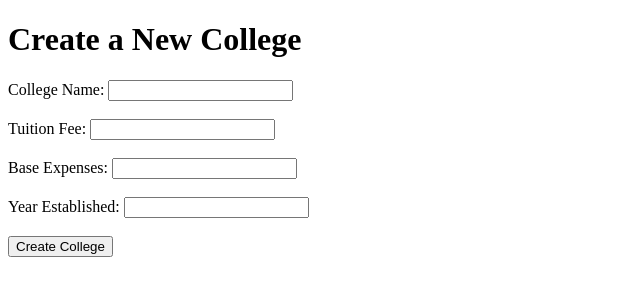
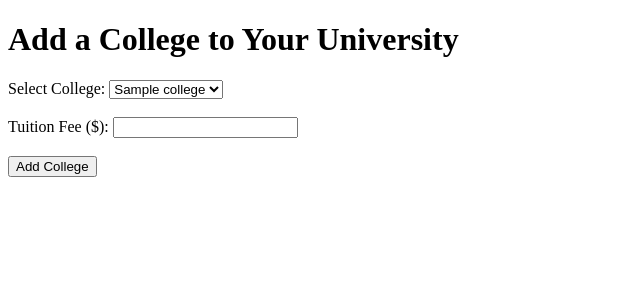
Before and after one commit to dan123-byte/university_simulator_project, a Flask app: template templates/create_college.html in a window 1280 px wide. Shown: the top 300 px of the page, without its empty margins (0-640 px from the left). Run offline with Flask 3, Linux system fonts and the light colour scheme; the template is opened without the code that fills it: most values are stand-ins (such as "Sample title", 1, 10 or a date in 2020).

Commit message:
Fix errors in the Home Page and Create College Page

```diff
--- a/app.py
+++ b/app.py
@@ -1,6 +1,7 @@
 from flask import Flask, request, jsonify, render_template, redirect, url_for
 from university import University, College, Program, StudentStats, FacultyStats
 from simulator import run_semester, view_status, create_program, hire_faculty, admit_students_roll, save_game, load_game
+from data.choices import colleges
 
 app = Flask(__name__)
 
@@ -16,8 +17,7 @@ def home():
 def status_page():
     if not university:
         return redirect(url_for("home"))
-    data = view_status(university)
-    return render_template("status.html", data=data)
+    return render_template("status.html", data=university)
 
 @app.route("/new_university", methods=["POST"])
 def new_university():
@@ -32,14 +32,25 @@ def new_university():
 def create_college_page():
     global university
     if request.method == "POST":
-        name = request.form.get("name", "New College")
-        tuition_fee = int(request.form.get("tuition_fee", 20000))
-        base_expenses = int(request.form.get("base_expenses", 50000))
-        year_established = int(request.form.get("year_established", 1900))
-        college = College(name, tuition_fee, base_expenses, year_established)
-        university.colleges.append(college)
+        college_id = int(request.form.get("college_id"))
+        tuition_fee = int(request.form.get("tuition_fee"))
+
+        chosen_college = next((c for c in colleges if c.id == college_id), None)
+        if chosen_college:
+            if any(c.id == chosen_college.id for c in university.colleges):
+                return redirect(url_for("status_page"))
+
+            college = College(
+                id=chosen_college.id,
+                name=chosen_college.name,
+                year_established=university.year_date,
+                tuition_fee=tuition_fee,
+                base_expenses=chosen_college.base_expenses
+            )
+            university.colleges.append(college)
         return redirect(url_for("status_page"))
-    return render_template("create_college.html")
+
+    return render_template("create_college.html", colleges=colleges)
 
 @app.route("/create_program", methods=["GET", "POST"])
 def create_program_page():
--- /dev/null
+++ b/data/choices.py
@@ -0,0 +1,25 @@
+from university import University, College, Program, StudentStats, FacultyStats
+
+#   College(1, "name", year_established, tuition_fee, base_expenses),
+colleges = [
+    College(1, "Engineering", 1990, 50000, 20000),
+    College(2, "Business", 1985, 45000, 18000),
+    College(3, "Arts", 1970, 30000, 15000),
+    College(4, "Medicine", 2000, 60000, 25000),
+    College(5, "Law", 1995, 55000, 22000),
+    College(6, "Science", 1980, 40000, 18000),
+    College(7, "Education", 1975, 35000, 16000),
+    College(8, "Architecture", 2005, 52000, 20000),
+    College(9, "Music", 1965, 30000, 14000),
+    College(10, "Social Sciences", 1992, 38000, 17000),
+    College(11, "Pharmacy", 1998, 45000, 20000),
+    College(12, "Nursing", 2002, 40000, 18000),
+    College(13, "Fine Arts", 1978, 33000, 15000),
+    College(14, "Computer Science", 1995, 50000, 21000),
+    College(15, "Journalism", 1985, 36000, 16000),
+    College(16, "Environmental Studies", 2001, 42000, 19000),
+    College(17, "Mathematics", 1980, 38000, 17000),
+    College(18, "Psychology", 1990, 40000, 18000),
+    College(19, "Political Science", 1985, 39000, 17000),
+    College(20, "Economics", 1992, 45000, 20000),
+]
--- a/simulator.py
+++ b/simulator.py
@@ -3,6 +3,7 @@ import random
 import json
 
 def run_semester(university):
+    university.year_date += 1
     university.year += 1
     university.university_points = 0
 
--- a/templates/create_college.html
+++ b/templates/create_college.html
@@ -5,47 +5,22 @@
         <title>Create College</title>
     </head>
     <body>
-    <h1>Create a New College</h1>
+        <h1>Add a College to Your University</h1>
 
-    <form id="createCollegeForm">
-        <label for="name">College Name:</label>
-        <input type="text" id="name" name="name" required><br><br>
+        <form method="POST">
+            <label for="college_id">Select College:</label>
+            <select id="college_id" name="college_id" required>
+                {% for college in colleges %}
+                <option value="{{ college.id }}">
+                    {{ college.name }}
+                </option>
+                {% endfor %}
+            </select><br><br>
 
-        <label for="tuition_fee">Tuition Fee:</label>
+            <label for="tuition_fee">Tuition Fee ($):</label>
             <input type="number" id="tuition_fee" name="tuition_fee" required><br><br>
 
-        <label for="base_expenses">Base Expenses:</label>
-        <input type="number" id="base_expenses" name="base_expenses" required><br><br>
-
-        <label for="year_established">Year Established:</label>
-        <input type="number" id="year_established" name="year_established"><br><br>
-
-        <button type="submit">Create College</button>
+            <button type="submit">Add College</button>
         </form>
-
-    <p id="response"></p>
-
-    <script>
-        const form = document.getElementById("createCollegeForm");
-        form.addEventListener("submit", async (e) => {
-            e.preventDefault();
-
-            const data = {
-                name: form.name.value,
-                tuition_fee: parseInt(form.tuition_fee.value),
-                base_expenses: parseInt(form.base_expenses.value),
-                year_established: parseInt(form.year_established.value)
-            };
-
-            const response = await fetch("/create_college", {
-                method: "POST",
-                headers: { "Content-Type": "application/json" },
-                body: JSON.stringify(data)
-            });
-
-            const result = await response.json();
-            document.getElementById("response").innerText = JSON.stringify(result, null, 2);
-        });
-    </script>
     </body>
 </html>
--- a/university.py
+++ b/university.py
@@ -2,6 +2,7 @@ class University:
     def __init__(self, name, year_established, budget):
         self.name = name
         self.year_established = year_established
+        self.year_date = year_established
         self.year = 1
         self.budget = budget
 
```
Also changed, not shown: templates/status.html (+50 -8 lines), templates/create_program.html (indentation only), templates/index.html (indentation only). Lines whose indentation alone changed are shown as unchanged.
